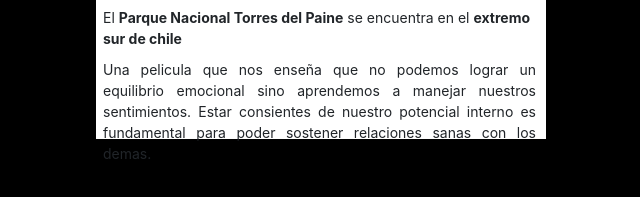
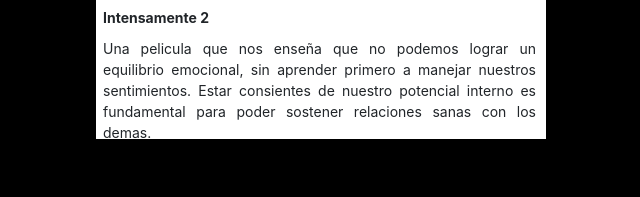
Before and after one commit to plopez1985/Postal-final, a plain HTML site: page index.html in a window 1280 px wide. Shown: the part 631-828 px from the top of the page, without its empty margins (54-694 px from the left). Drawn offline with nearby package versions, Linux system fonts and the light colour scheme.

Commit message:
finalizado

```diff
--- a/index.html
+++ b/index.html
@@ -50,11 +50,13 @@
             </div>
             <div class="post-medio">
                 <div class="shooter-middle">
-                    <div>El <text> <strong>Parque Nacional Torres del Paine</strong> se encuentra en el <strong>extremo sur de chile</strong></text> </div>
+                    <div>
+                        <text><strong> Intensamente 2</strong> </text>
+                     </div>
                 </div>
 
                 <div class="shooter-end">
-                    <p> Una pelicula que nos enseña que no podemos lograr un equilibrio emocional sino aprendemos a manejar
+                    <p> Una pelicula que nos enseña que no podemos lograr un equilibrio emocional, sin aprender primero a manejar
                         nuestros sentimientos. Estar consientes de nuestro potencial interno es fundamental para poder sostener
                         relaciones sanas con los demas.</p>
                 </div>
```
